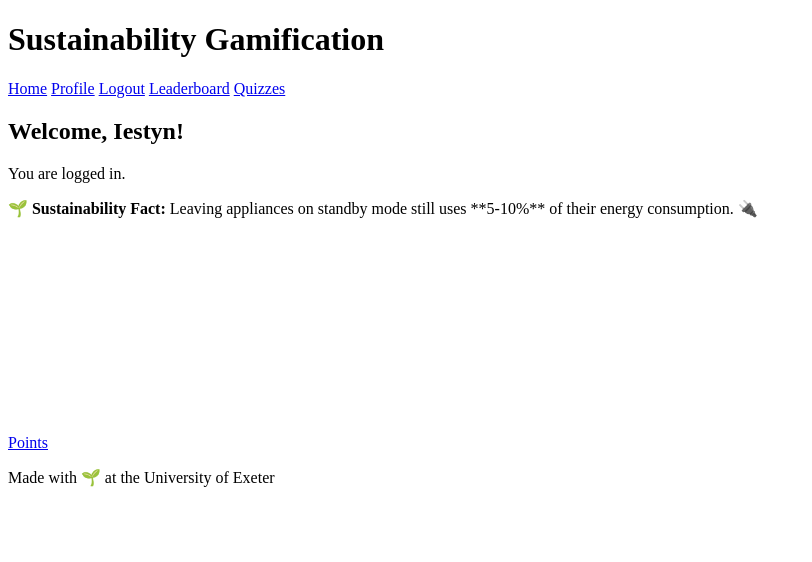
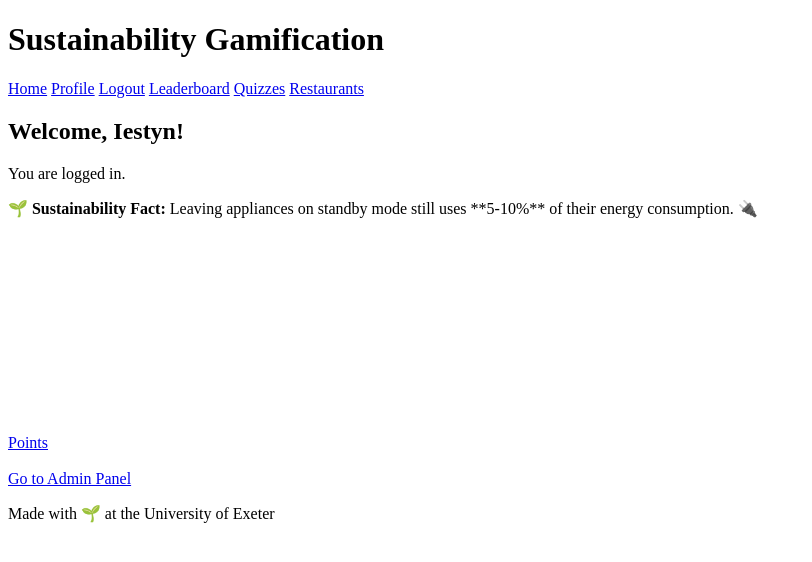
Before and after one commit to IestynDP/ECM2434, a Django app: page /accounts/home/ in a window 1280 px wide. Shown: the top 562 px of the page, without its empty margins (0-812 px from the left). Run offline with Django 5.2, Linux system fonts and the light colour scheme; a user stored in the database is signed in; some libraries are stand-ins or nearby versions.

Commit message:
Admin Privileges

```diff
--- a/accounts/templates/base.html
+++ b/accounts/templates/base.html
@@ -15,6 +15,7 @@
             <a href="{% url 'logout' %}">Logout</a>
             <a href="{% url 'leaderboard' %}">Leaderboard</a>
             <a href="{% url 'quiz_home' %}">Quizzes</a>
+            <a href="{% url 'restaurant_list' %}">Restaurants<a/>
         </nav>
     </header>
 
--- a/accounts/templates/home.html
+++ b/accounts/templates/home.html
@@ -16,5 +16,9 @@
     </script>
     <nav>
         <a href="{% url 'points' %}">Points</a>
+        <br><br>
+        {% if request.user.is_staff %}
+            <a href="{% url 'admin:index' %}" class="admin-button">Go to Admin Panel</a>
+        {% endif %}
     </nav>
 {% endblock %}
--- a/accounts/templates/restaurants/restaurant_list.html
+++ b/accounts/templates/restaurants/restaurant_list.html
@@ -2,6 +2,9 @@
 
 {% block content %}
     <h2>Sustainable Restaurants</h2>
+    {% if request.user.is_staff %}
+        <a href="{% url 'add_restaurant' %}" class="admin-button">Add Restaurant</a>
+    {% endif %}
     <ul>
         {% for restaurant in restaurants %}
             <li>
--- a/accounts/views.py
+++ b/accounts/views.py
@@ -3,11 +3,16 @@ from django.shortcuts import render, redirect, get_object_or_404
 from django.contrib.auth import login, authenticate, logout
 from django.contrib.auth.models import User
 from django.contrib.auth.forms import UserCreationForm, AuthenticationForm
-from django.contrib.auth.decorators import login_required
+from django.contrib.auth.decorators import login_required, user_passes_test
 from django.http import JsonResponse
 from django.utils.timezone import now
 from .models import account, Restaurant, CheckIn
 from .forms import UserProfileForm, AccountForm, RestaurantForm
+
+# we can use this for a wide variety of things that we only want admins to be able to do
+def is_admin(user):
+    return user.is_staff  # Only allow staff/admin users
+
 
 
 @login_required # Only logged in users can see the home page
@@ -180,14 +185,15 @@ def download_data(request):
 # ALL RESTAURANT CODE GOES BETWEEN HERE
 
 @login_required
+@user_passes_test(is_admin)
 def add_restaurant(request):
     if request.method == "POST":
         form = RestaurantForm(request.POST)
         if form.is_valid():
             restaurant = form.save(commit=False)
-            restaurant.owner = request.user  # Set the restaurant owner
+            restaurant.owner = request.user  # Assign the logged-in admin as the owner
             restaurant.save()
-            return redirect("restaurant_list")  # Redirect to the restaurant list page
+            return redirect("restaurant_list")
     else:
         form = RestaurantForm()
 
```
Also changed, not shown: db.sqlite3.
